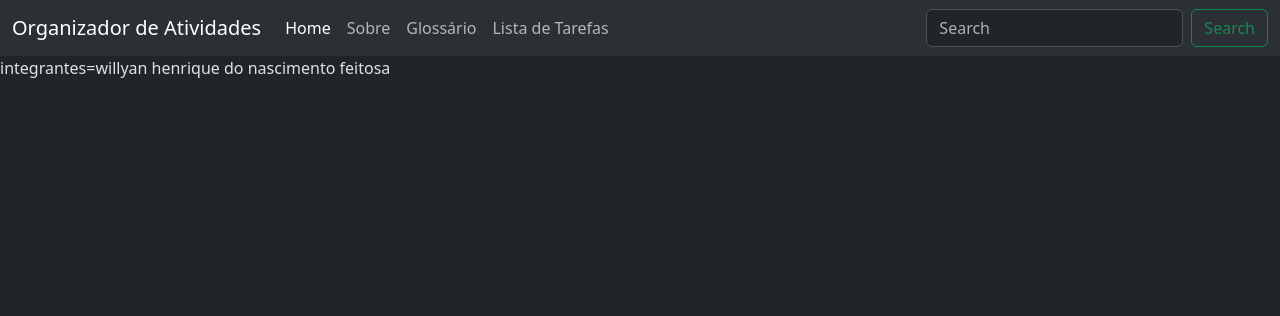
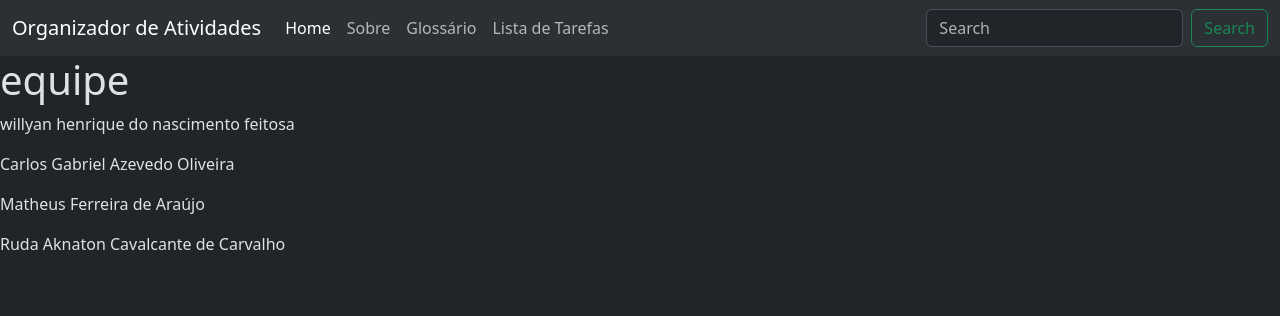
Before and after one commit to willyanhenrique/Fundamentos, a Flask app: page /sobre in a window 1280 px wide. Shown: the top 316 px of the page. Run offline with Flask 3, Linux system fonts and the light colour scheme.

Commit message:
vai ficar assim

```diff
--- a/templates/modelo.html
+++ b/templates/modelo.html
@@ -9,7 +9,6 @@
     <link href="https://cdn.jsdelivr.net/npm/bootstrap@5.3.2/dist/css/bootstrap.min.css" rel="stylesheet" integrity="sha384-T3c6CoIi6uLrA9TneNEoa7RxnatzjcDSCmG1MXxSR1GAsXEV/Dwwykc2MPK8M2HN" crossorigin="anonymous">
 </head>
 <body>
-
 <nav class="navbar navbar-expand-lg bg-body-tertiary">
     <div class="container-fluid">
         <a class="navbar-brand" href="#">Organizador de Atividades</a>
@@ -28,12 +27,10 @@
                     <li class="nav-item">
                     <a class="nav-link" href="/glossario">Glossário</a>
                 </li>
-                </li>
                 <li class="nav-item dropdown">
 
                     <li class="nav-item">
                     <a class="nav-link" href="/tarefas">Lista de Tarefas</a>
-                </li>
                 </li>
             </ul>
             <form class="d-flex" role="search">
--- a/templates/sobre.html
+++ b/templates/sobre.html
@@ -1,4 +1,8 @@
 {% extends "modelo.html" %}
 {% block conteudo %}
-    <p>integrantes=willyan henrique do nascimento feitosa</p>
+    <h1>equipe</h1>
+    <p>willyan henrique do nascimento feitosa</p>
+    <p>Carlos Gabriel Azevedo Oliveira</p>
+    <p>Matheus Ferreira de Araújo</p>
+    <p>Ruda Aknaton Cavalcante de Carvalho</p>
 {% endblock %}
```
Also changed, not shown: templates/index.html (+3 -5 lines).
